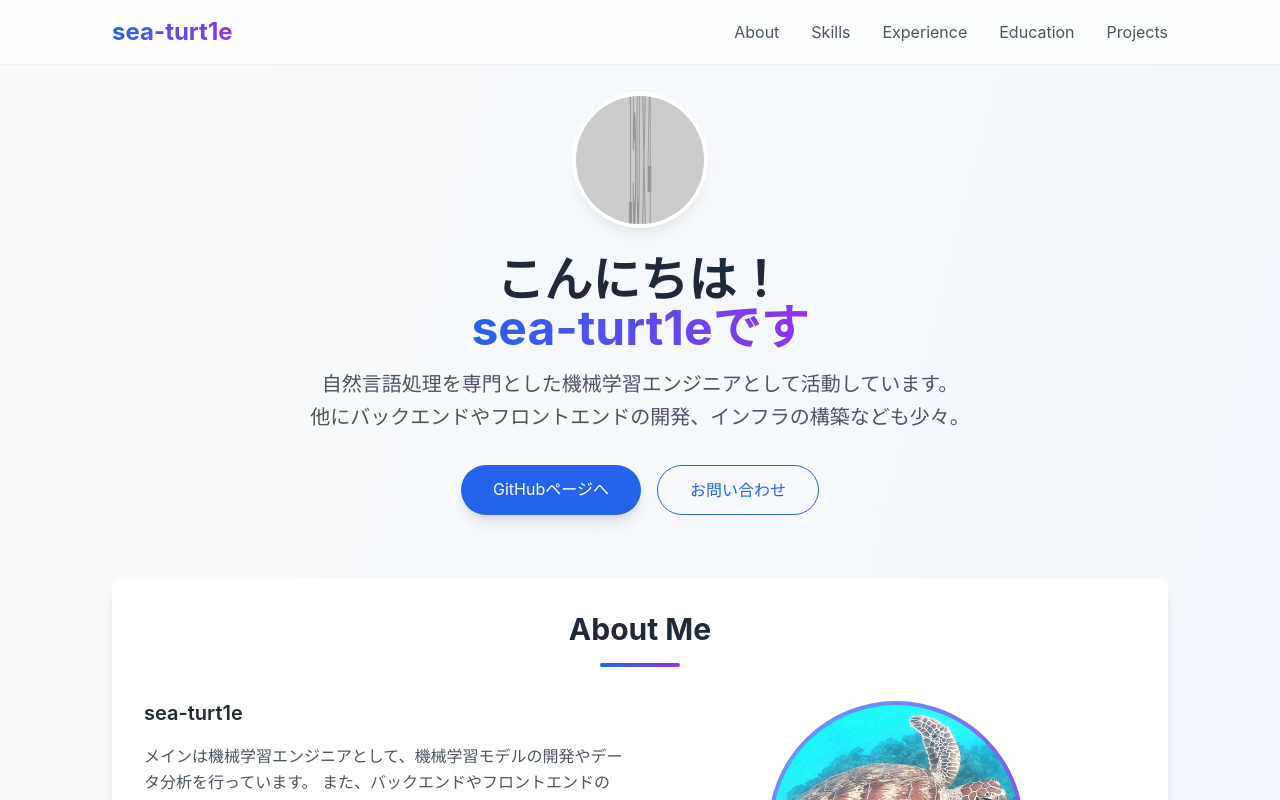
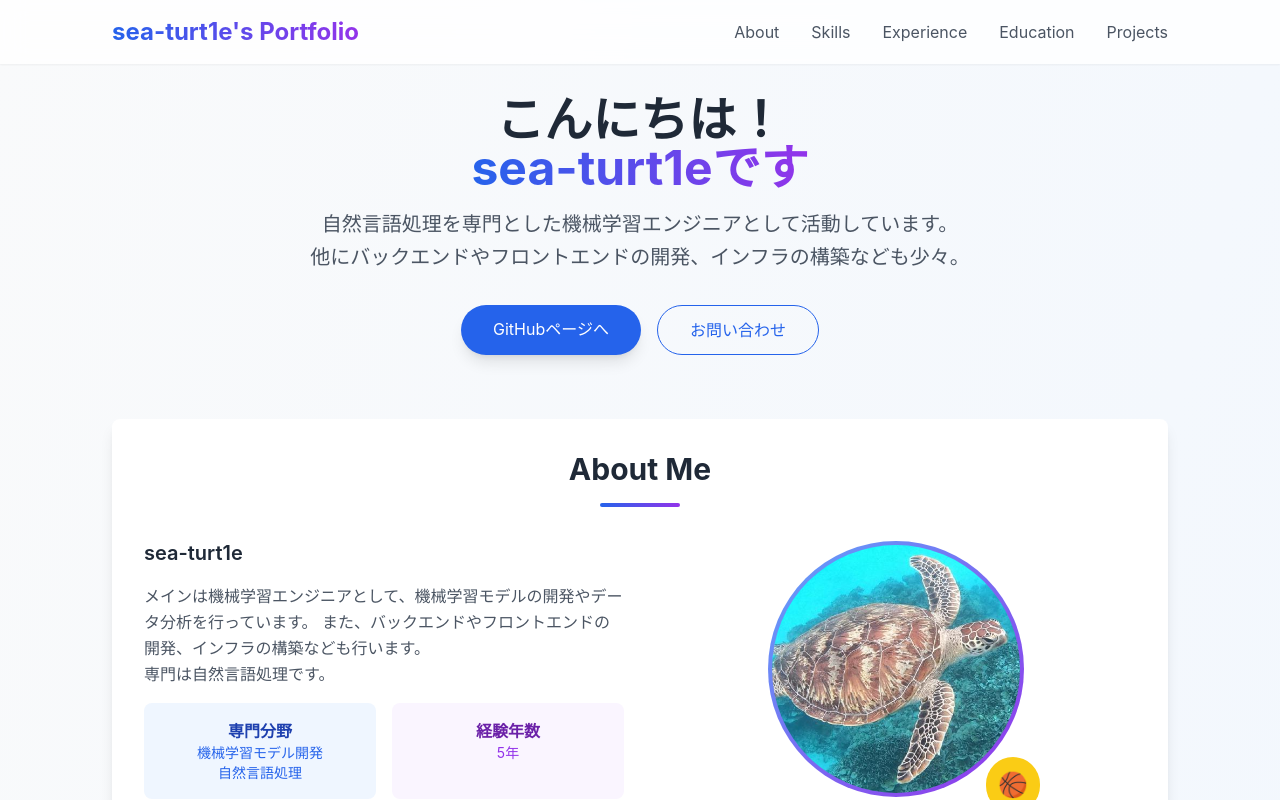
Before and after one commit to sea-turt1e/portfolio, a Vue app: page / in a window 1280 px wide. Shown: the top 800 px of the page. Built offline with nearby package versions, Linux system fonts and the light colour scheme.

Commit message:
feat: update portfolio title and comment out profile image section in hero section

```diff
--- a/src/App.vue
+++ b/src/App.vue
@@ -5,7 +5,7 @@
       <div class="max-w-6xl mx-auto px-6 sm:px-8 lg:px-12 py-4">
         <div class="flex justify-between items-center">
           <h1 class="text-2xl font-bold bg-gradient-to-r from-blue-600 to-purple-600 bg-clip-text text-transparent">
-            sea-turt1e
+            sea-turt1e's Portfolio
           </h1>
           <div class="hidden md:flex space-x-8">
             <a href="#about" class="text-gray-600 hover:text-blue-600 transition-colors">About</a>
@@ -21,13 +21,13 @@
     <!-- Hero Section -->
     <section class="pt-24 pb-16 px-6 sm:px-8 lg:px-12">
       <div class="max-w-6xl mx-auto text-center">
-        <div class="mb-8">
+        <!-- <div class="mb-8">
           <img
             src="https://via.placeholder.com/150/4F46E5/FFFFFF?text=YH"
             alt="Profile"
             class="w-32 h-32 rounded-full mx-auto mb-6 shadow-lg ring-4 ring-white"
           >
-        </div>
+        </div> -->
         <h2 class="text-5xl font-bold text-gray-800 mb-4">
           こんにちは！<br>
           <span class="bg-gradient-to-r from-blue-600 to-purple-600 bg-clip-text text-transparent">
```
